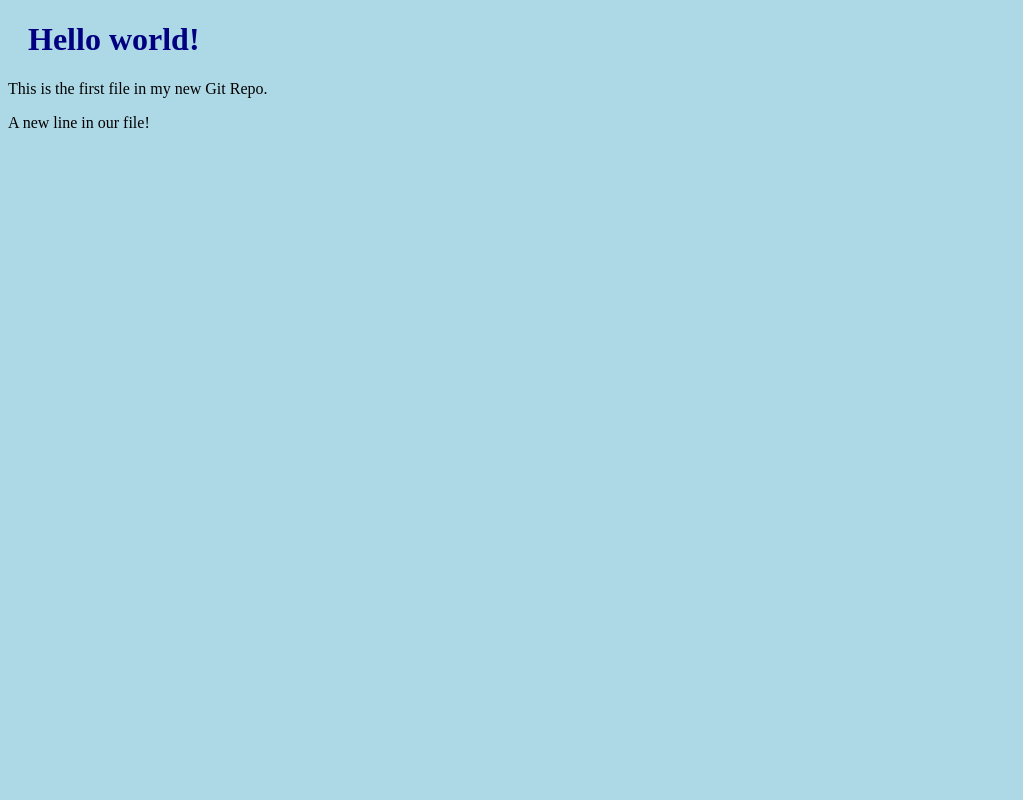
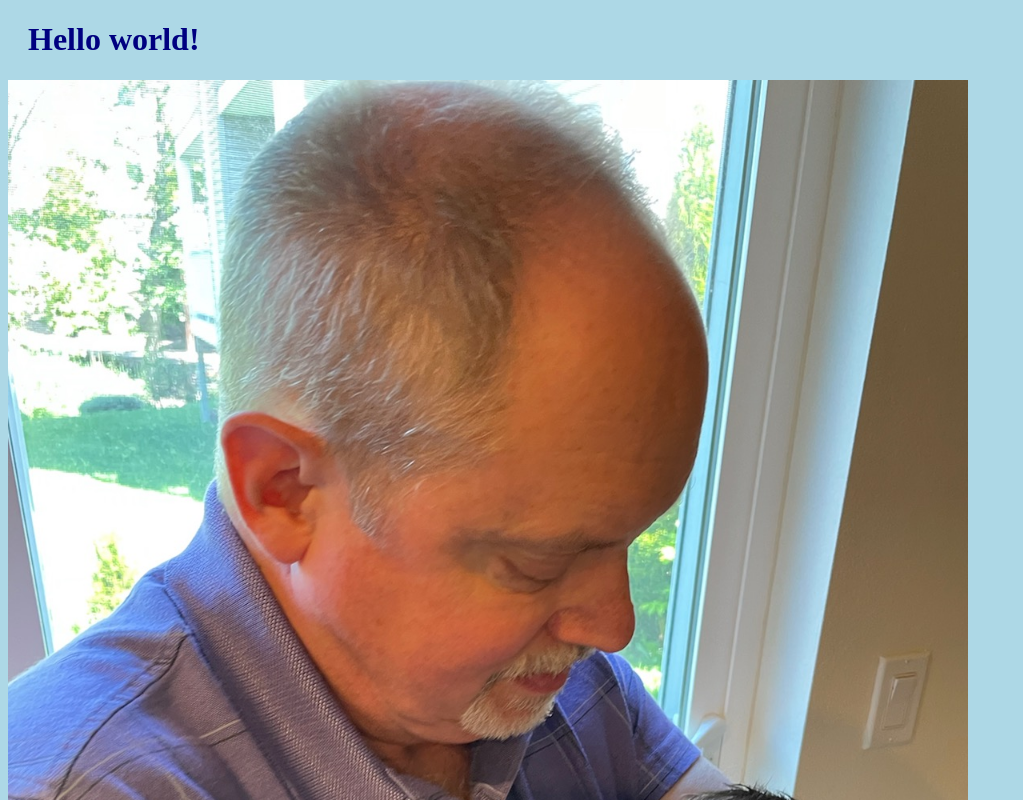
Before and after one commit to Brusoucaloak/Git-Tutorial, a plain HTML site: page index.html in a window 1280 px wide. Shown: the top 800 px of the page, without its empty margins (0-1023 px from the left). Drawn offline with Linux system fonts and the light colour scheme.

Commit message:
Added image to Hello World

```diff
--- a/index.html
+++ b/index.html
@@ -7,6 +7,8 @@
 <body>
 
 <h1>Hello world!</h1>
+<div><img src="nelson_hello.jpg" alt="Hello World from Nelson"
+style="width:100%;max-width:960px"></div>
 <p>This is the first file in my new Git Repo.</p>
 <p>A new line in our file!</p>
 
```
Also changed, not shown: nelson_hello.jpg (added).
